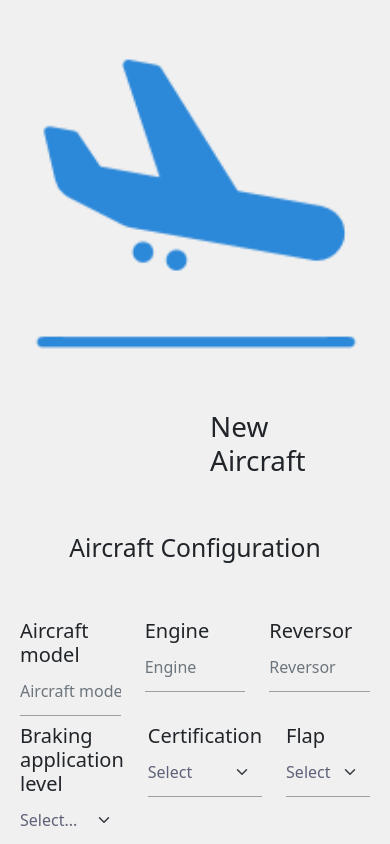
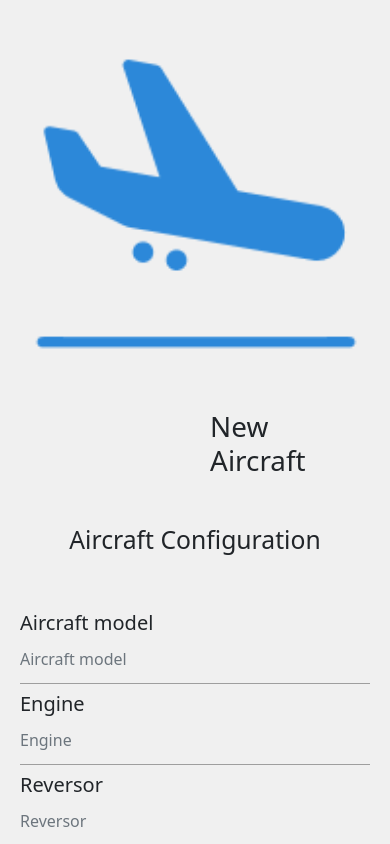
Before and after one commit to EquipeApolo/API_3_Semestre, a React (Create React App) app in the folder client/: page /registerAirplane in a window 390 px wide. Shown: the top 844 px of the page. Built offline with nearby package versions, Linux system fonts and the light colour scheme.

Commit message:
Tela calculo responsivel

```diff
--- a/client/src/Style/App.css
+++ b/client/src/Style/App.css
@@ -8,6 +8,13 @@ input::-webkit-inner-spin-button {
 input[type=number] {
   -moz-appearance: textfield;
 }
+
+@media (max-width: 500px){
+	.row{
+		display:block;
+	}
+}
+
 
 .input{
   background-color: transparent;
```
